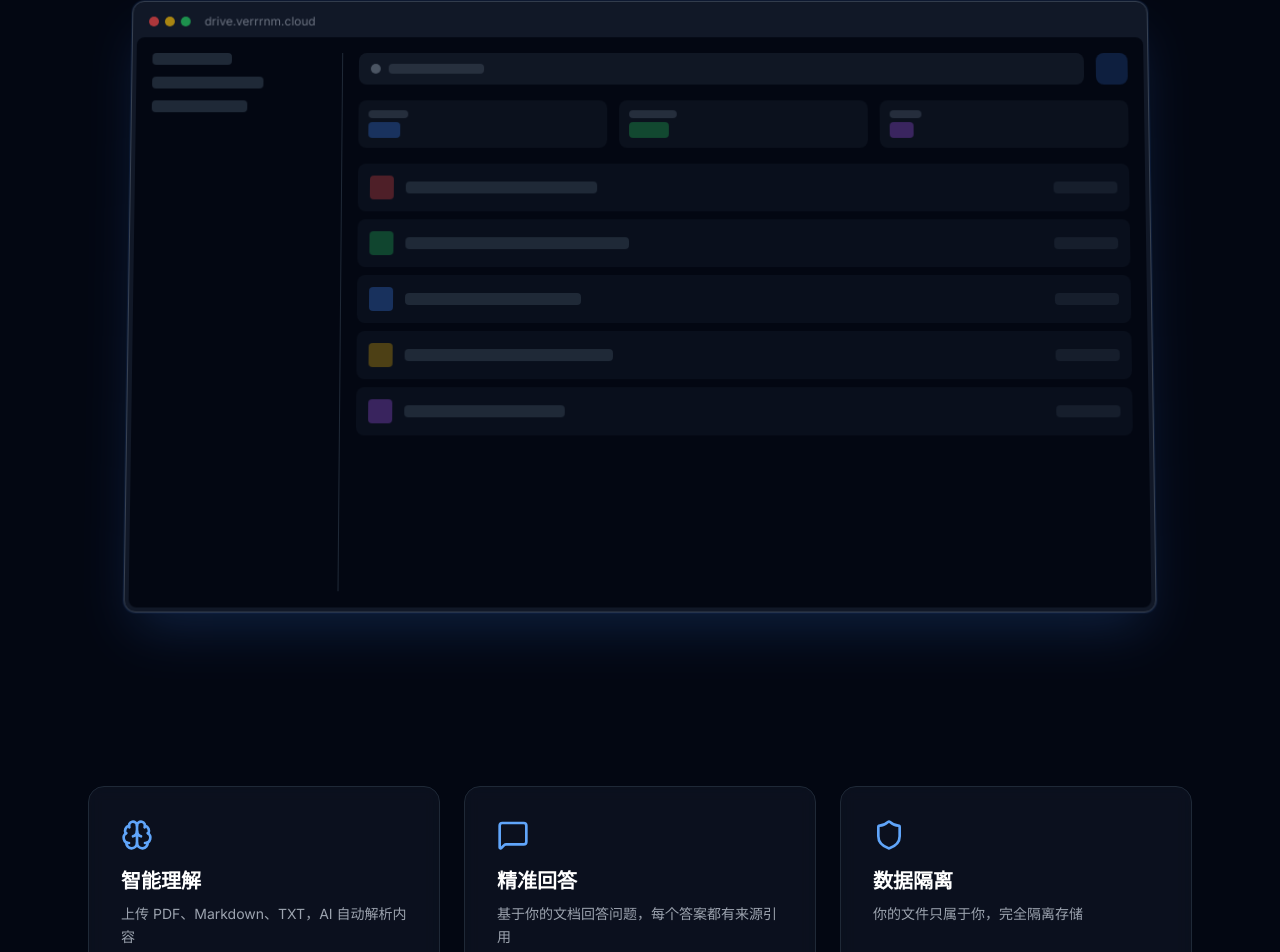
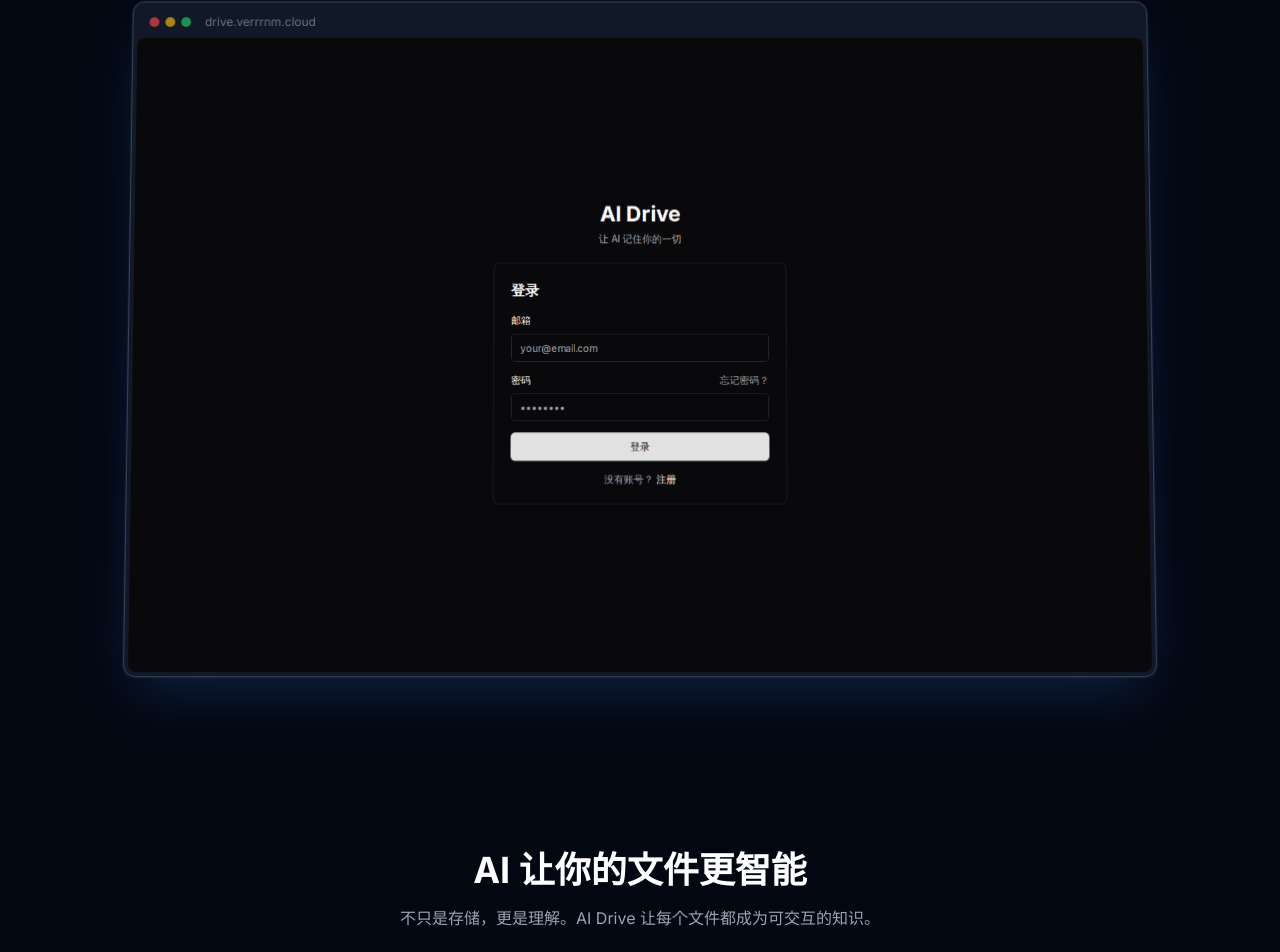
Before and after one commit to DriveMem/drivemem, a Next.js app in the folder apps/web/: page / in a window 1280 px wide. Shown: the part 802-1754 px from the top of the page. Built offline with nearby package versions, Linux system fonts and the light colour scheme.

Commit message:
ui(web): landing page real screenshots + remove duplicate section

```diff
--- a/apps/web/src/app/page.tsx
+++ b/apps/web/src/app/page.tsx
@@ -43,12 +43,6 @@ function FadeIn({ children, className = "" }: { children: ReactNode; className?:
 }
 
 /* ---------- page ---------- */
-
-const VALUE_CARDS = [
-  { icon: Brain, title: "智能理解", desc: "上传 PDF、Markdown、TXT，AI 自动解析内容" },
-  { icon: MessageSquare, title: "精准回答", desc: "基于你的文档回答问题，每个答案都有来源引用" },
-  { icon: Shield, title: "数据隔离", desc: "你的文件只属于你，完全隔离存储" },
-] as const
 
 const STEPS = [
   { icon: Upload, title: "上传文件", desc: "拖拽或选择你的 PDF、Markdown、TXT 文件" },
@@ -100,89 +94,15 @@ export default function LandingPage() {
               <div className="h-2.5 w-2.5 rounded-full bg-green-500/70" />
               <span className="ml-2 text-xs text-gray-500">drive.verrrnm.cloud</span>
             </div>
-            <div className="aspect-[16/9] rounded-lg bg-gray-950 flex items-center justify-center text-gray-600">
-              <div className="w-full h-full p-4 flex gap-4">
-                <div className="w-48 border-r border-gray-800 pr-4 space-y-3">
-                  <div className="h-3 w-20 rounded bg-gray-800" />
-                  <div className="h-3 w-28 rounded bg-gray-800" />
-                  <div className="h-3 w-24 rounded bg-gray-800" />
-                </div>
-                <div className="flex-1 space-y-4">
-                  {/* Top bar with search */}
-                  <div className="flex items-center gap-3">
-                    <div className="h-8 flex-1 rounded-lg bg-gray-800/50 flex items-center px-3">
-                      <div className="h-2.5 w-2.5 rounded-full bg-gray-600" />
-                      <div className="ml-2 h-2.5 w-24 rounded bg-gray-700/60" />
-                    </div>
-                    <div className="h-8 w-8 rounded-lg bg-blue-500/20" />
-                  </div>
-                  {/* Stats row */}
-                  <div className="flex gap-3">
-                    <div className="flex-1 rounded-lg bg-gray-800/30 p-2.5 space-y-1">
-                      <div className="h-2 w-10 rounded bg-gray-700/60" />
-                      <div className="h-4 w-8 rounded bg-blue-500/30" />
-                    </div>
-                    <div className="flex-1 rounded-lg bg-gray-800/30 p-2.5 space-y-1">
-                      <div className="h-2 w-12 rounded bg-gray-700/60" />
-                      <div className="h-4 w-10 rounded bg-green-500/30" />
-                    </div>
-                    <div className="flex-1 rounded-lg bg-gray-800/30 p-2.5 space-y-1">
-                      <div className="h-2 w-8 rounded bg-gray-700/60" />
-                      <div className="h-4 w-6 rounded bg-purple-500/30" />
-                    </div>
-                  </div>
-                  {/* File list */}
-                  <div className="space-y-2">
-                    <div className="flex items-center gap-3 rounded-lg bg-gray-900/50 p-3">
-                      <div className="h-6 w-6 rounded bg-red-500/30" />
-                      <div className="h-3 w-48 rounded bg-gray-800" />
-                      <div className="ml-auto h-3 w-16 rounded bg-gray-800/60" />
-                    </div>
-                    <div className="flex items-center gap-3 rounded-lg bg-gray-900/50 p-3">
-                      <div className="h-6 w-6 rounded bg-green-500/30" />
-                      <div className="h-3 w-56 rounded bg-gray-800" />
-                      <div className="ml-auto h-3 w-16 rounded bg-gray-800/60" />
-                    </div>
-                    <div className="flex items-center gap-3 rounded-lg bg-gray-900/50 p-3">
-                      <div className="h-6 w-6 rounded bg-blue-500/30" />
-                      <div className="h-3 w-44 rounded bg-gray-800" />
-                      <div className="ml-auto h-3 w-16 rounded bg-gray-800/60" />
-                    </div>
-                    <div className="flex items-center gap-3 rounded-lg bg-gray-900/50 p-3">
-                      <div className="h-6 w-6 rounded bg-yellow-500/30" />
-                      <div className="h-3 w-52 rounded bg-gray-800" />
-                      <div className="ml-auto h-3 w-16 rounded bg-gray-800/60" />
-                    </div>
-                    <div className="flex items-center gap-3 rounded-lg bg-gray-900/50 p-3">
-                      <div className="h-6 w-6 rounded bg-purple-500/30" />
-                      <div className="h-3 w-40 rounded bg-gray-800" />
-                      <div className="ml-auto h-3 w-16 rounded bg-gray-800/60" />
-                    </div>
-                  </div>
-                </div>
-              </div>
-            </div>
+            <img src="/screenshots/dashboard.png" alt="AI Drive Dashboard" className="w-full rounded-lg" />
           </div>
         </div>
       </section>
 
-      {/* ===== Value Cards ===== */}
-      <section id="features" className="relative z-10 mx-auto max-w-6xl px-6 py-24">
-        <FadeIn>
-          <div className="grid gap-6 sm:grid-cols-3">
-            {VALUE_CARDS.map((c) => (
-              <div key={c.title} className="group rounded-2xl border border-gray-800 bg-gray-900/60 p-8 backdrop-blur transition hover:border-gray-700 hover:bg-gray-900/80">
-                <c.icon className="mb-4 h-8 w-8 text-blue-400" />
-                <h3 className="text-xl font-semibold">{c.title}</h3>
-                <p className="mt-2 text-sm leading-relaxed text-gray-400">{c.desc}</p>
-              </div>
-            ))}
-          </div>
-        </FadeIn>
-      </section>
+      {/* Value Cards section removed — AI Feature Showcase below is more specific */}
 
       {/* ===== AI Feature Showcase ===== */}
-      <section className="relative z-10 mx-auto max-w-6xl px-6 py-24">
+      <section id="features" className="relative z-10 mx-auto max-w-6xl px-6 py-24">
         <FadeIn>
           <h2 className="text-center text-3xl font-bold sm:text-4xl">AI 让你的文件更智能</h2>
           <p className="mx-auto mt-4 max-w-2xl text-center text-gray-400">不只是存储，更是理解。AI Drive 让每个文件都成为可交互的知识。</p>
@@ -246,9 +166,13 @@ export default function LandingPage() {
                 <h3 className="text-2xl font-bold sm:text-3xl">{f.title}</h3>
                 <p className="text-gray-400 leading-relaxed">{f.desc}</p>
               </div>
-              {/* placeholder card */}
-              <div className="flex h-56 w-full flex-1 items-center justify-center rounded-2xl border border-gray-800 bg-gray-900/50">
-                <f.icon className="h-16 w-16 text-gray-700" />
+              {/* real screenshot */}
+              <div className="w-full flex-1 overflow-hidden rounded-2xl border border-gray-800">
+                <img
+                  src={f.title === "AI 对话" || f.title === "引用来源" ? "/screenshots/chat.png" : "/screenshots/dashboard.png"}
+                  alt={f.title}
+                  className="w-full rounded-2xl"
+                />
               </div>
             </div>
           </FadeIn>
```
Also changed, not shown: apps/web/public/screenshots/chat.png (added), apps/web/public/screenshots/dashboard.png (added).
